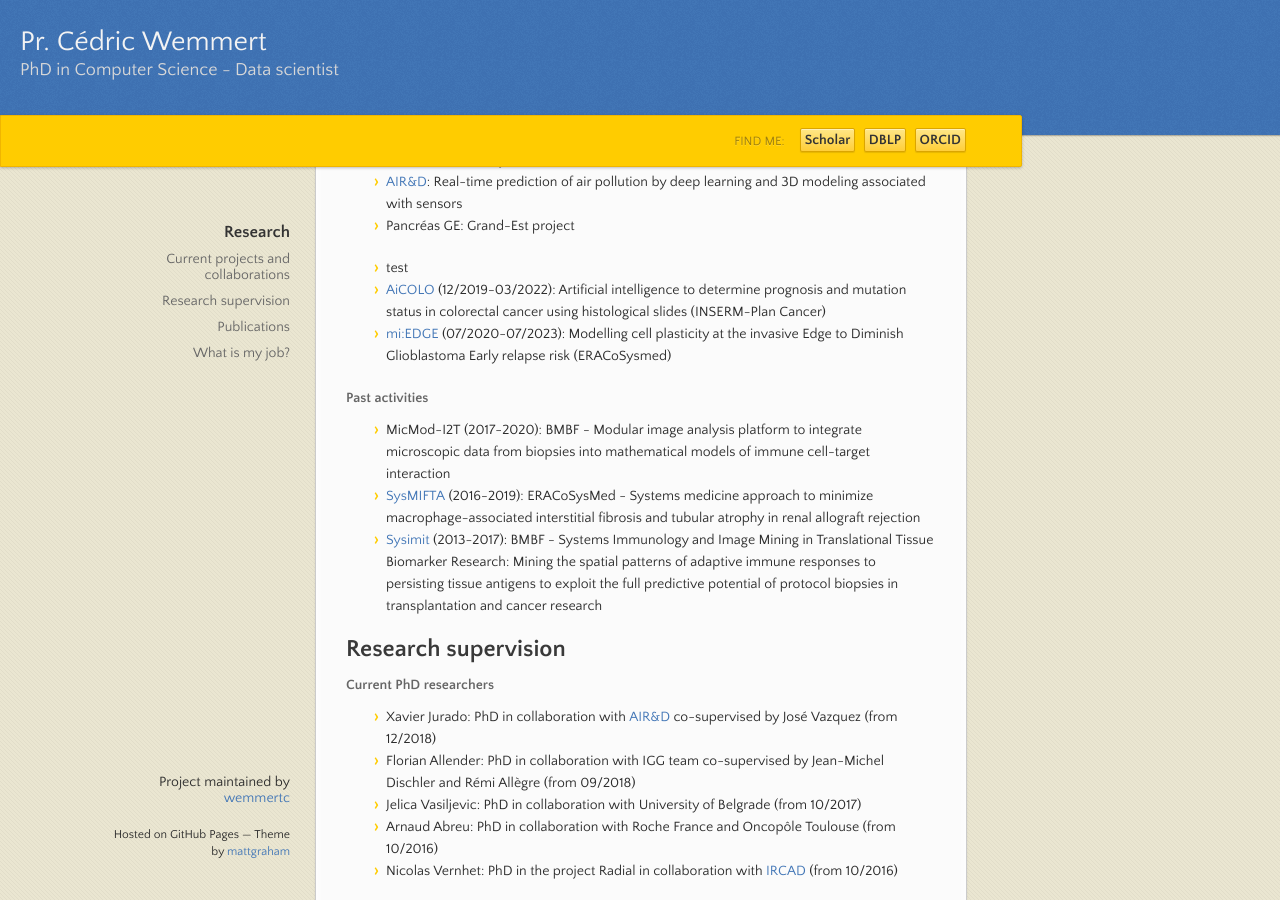
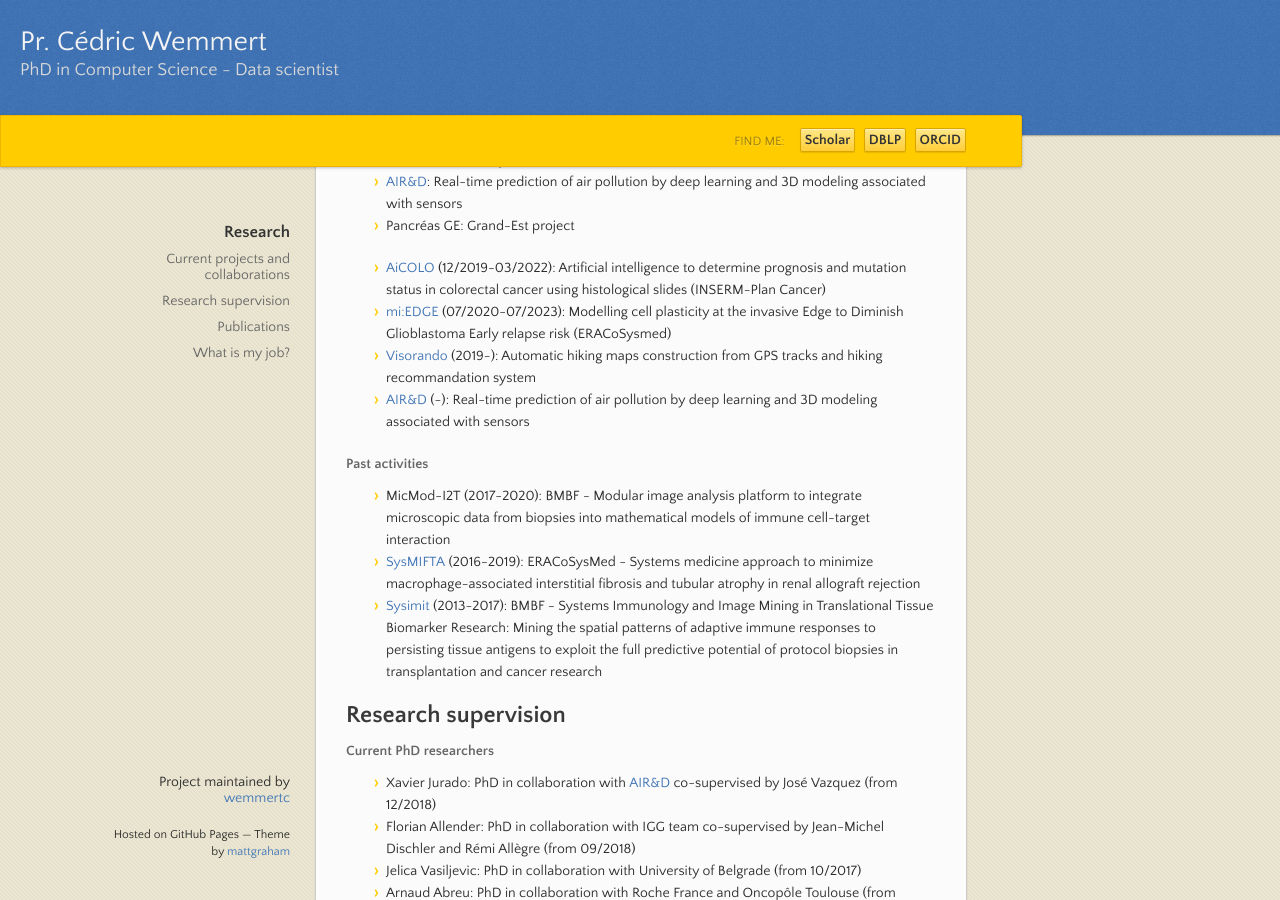
Before and after one commit to wemmertc/webpage, a Jekyll site: the page built from index.md, in a window 1280 px wide and 900 px high, scrolled down 365 px. Built offline with Jekyll 4.4.1, drawn with Linux system fonts in a browser that asks for light colours; our own code applies the rules of GitHub Pages for plain Markdown files.

Commit message:
publishing

```diff
--- a/_includes/projects.md
+++ b/_includes/projects.md
@@ -1,2 +1,4 @@
  * [AiCOLO](https://wemmertc.github.io/aicolo/) (12/2019-03/2022): Artificial intelligence to determine prognosis and mutation status in colorectal cancer using histological slides (INSERM-Plan Cancer)
  * [mi:EDGE](https://www.era-learn.eu/network-information/networks/eracosysmed/3rd-joint-transnational-call-for-european-research-projects-on-systems-medicine/modelling-cell-plasticity-at-the-invasive-edge-to-diminish-glioblastoma-early-relapse-risk) (07/2020-07/2023): Modelling cell plasticity at the invasive Edge to Diminish Glioblastoma Early relapse risk (ERACoSysmed)
+ * [Visorando]() (2019-): Automatic hiking maps construction from GPS tracks and hiking recommandation system
+ * [AIR&D]() (-): Real-time prediction of air pollution by deep learning and 3D modeling associated with sensors
--- a/index.md
+++ b/index.md
@@ -18,7 +18,6 @@
 * [AIR&D](https://www.air-d.fr/): Real-time prediction of air pollution by deep learning and 3D modeling associated with sensors
 * Pancréas GE: Grand-Est project
 
-* test
 {% include projects.md %}
 
 
```
Also changed, not shown: 3 other files.
